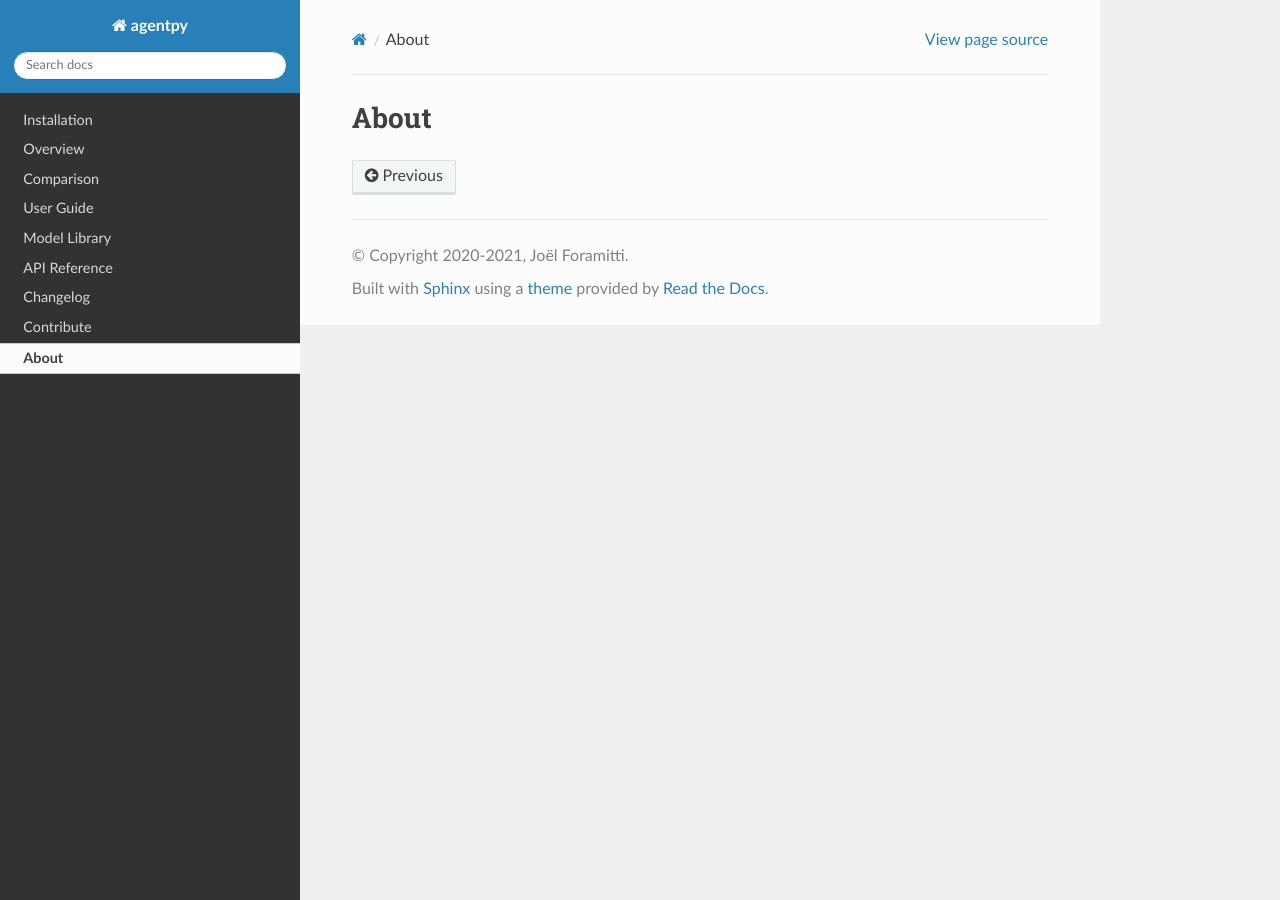
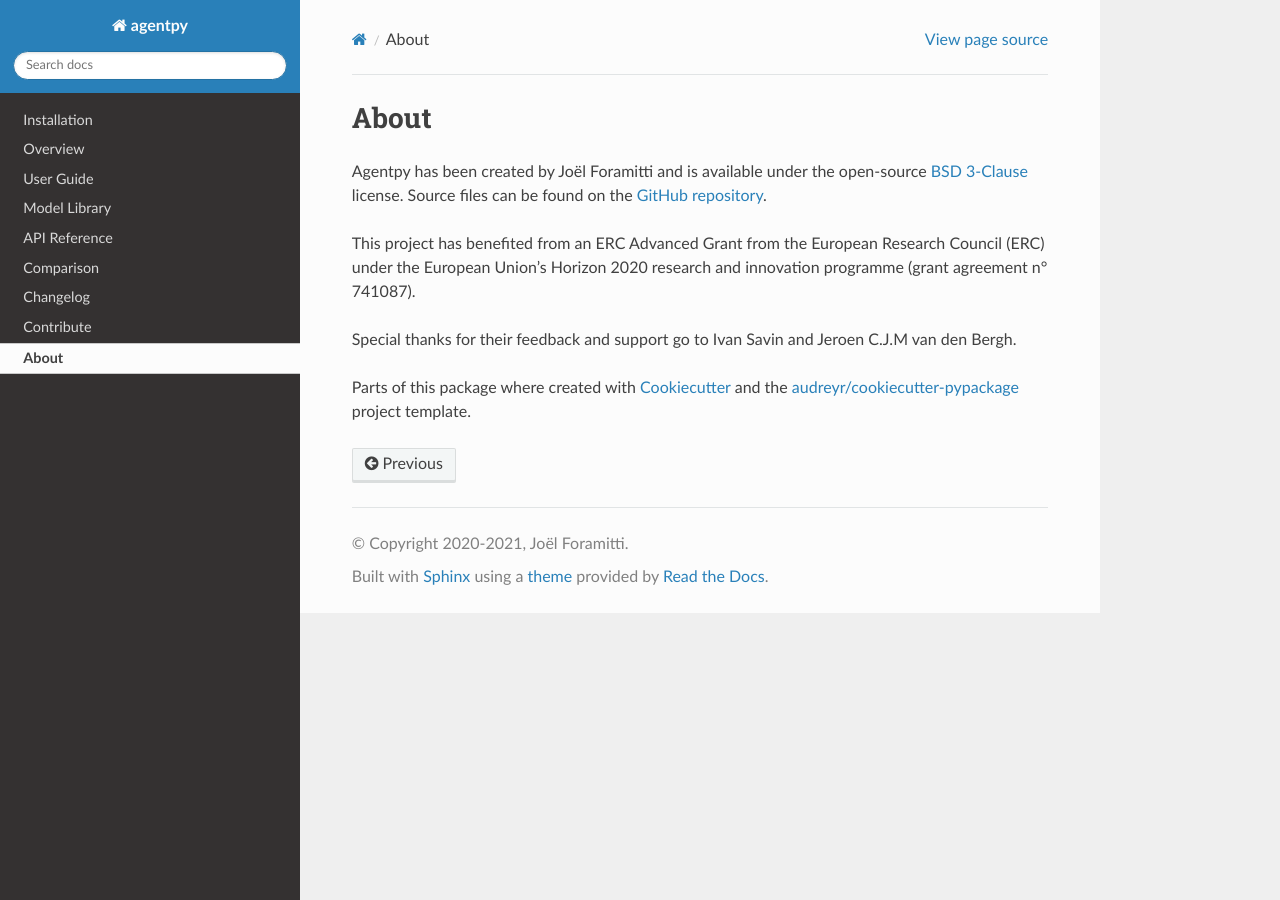
Before and after one commit to jofmi/agentpy, a Sphinx documentation site: the page built from docs/about.rst, in a window 1280 px wide. Built offline with Sphinx 7.4.7 and the Read the Docs theme 2.0.0, drawn with Linux system fonts in a browser that asks for light colours; pages that are not in the unit, such as notebooks, are missing from menus.

Commit message:
Update docs

```diff
--- a/docs/about.rst
+++ b/docs/about.rst
@@ -3,3 +3,17 @@
 =====
 About
 =====
+
+Agentpy has been created by Joël Foramitti and is
+available under the open-source `BSD 3-Clause <https://github.com/JoelForamitti/agentpy/blob/master/LICENSE>`_ license.
+Source files can be found on the `GitHub repository <https://github.com/joelforamitti/agentpy>`_.
+
+This project has benefited from an ERC Advanced Grant from the European Research Council (ERC)
+under the European Union's Horizon 2020 research and innovation programme (grant agreement n° 741087).
+
+Special thanks for their feedback and support go to Ivan Savin and Jeroen C.J.M van den Bergh.
+
+Parts of this package where created with Cookiecutter_ and the `audreyr/cookiecutter-pypackage`_ project template.
+
+.. _Cookiecutter: https://github.com/audreyr/cookiecutter
+.. _`audreyr/cookiecutter-pypackage`: https://github.com/audreyr/cookiecutter-pypackage
--- a/docs/contribute.rst
+++ /dev/null
@@ -1,5 +0,0 @@
-.. currentmodule:: agentpy
-
-==========
-Contribute
-==========
--- a/docs/guide.rst
+++ b/docs/guide.rst
@@ -6,7 +6,10 @@
 
 Welcome to the agentpy user guide.
 This section contains various articles to help with specific problems and applications.
-If you are interested to add a new article to this guide, please visit :doc:`contribute`.
+Some of these articles are provided as interactive `Jupyter Notebooks <https://jupyter.org/>`_
+that can be downloaded and experimented with.
+
+If you are interested to add a new article to this guide, please visit :doc:`contributing`.
 If you are looking for examples of complete models, take a look at :doc:`model_library`.
 
 .. :caption: Contents:
--- a/docs/index.rst
+++ b/docs/index.rst
@@ -52,12 +52,12 @@
 
    installation
    overview
-   comparison
    guide
    model_library
    reference
+   comparison
    changelog
-   contribute
+   contributing
    about
 
 .. only:: html
```
Also changed, not shown: docs/contributing.rst (added, +113 -0 lines).
